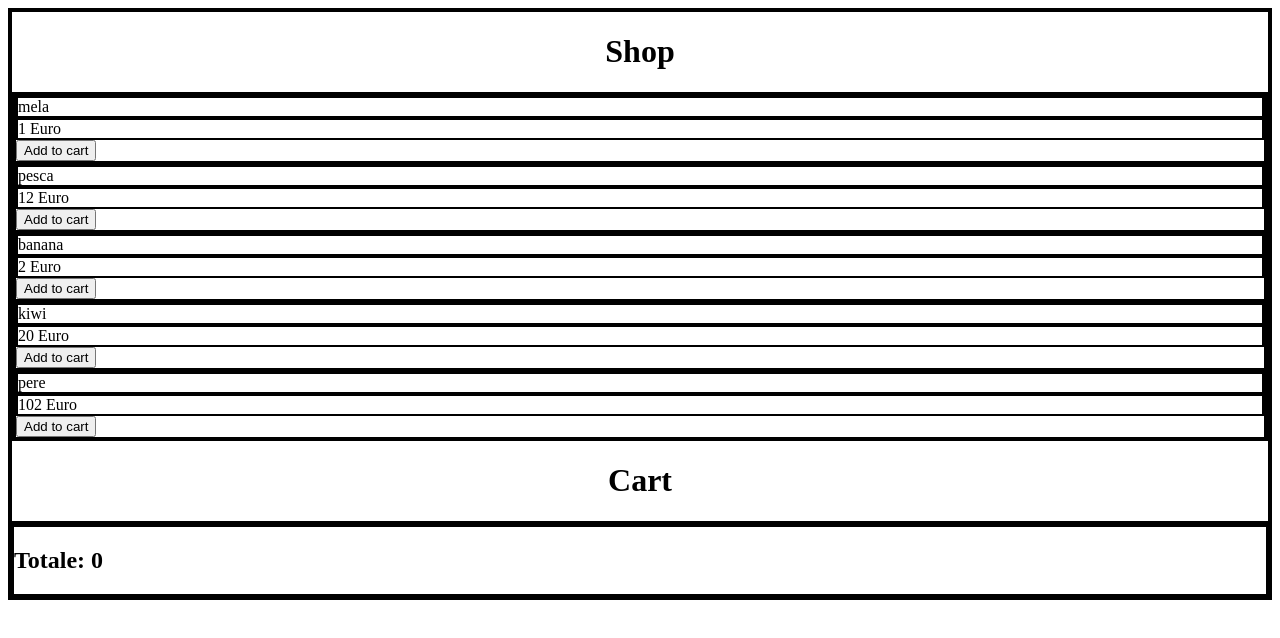
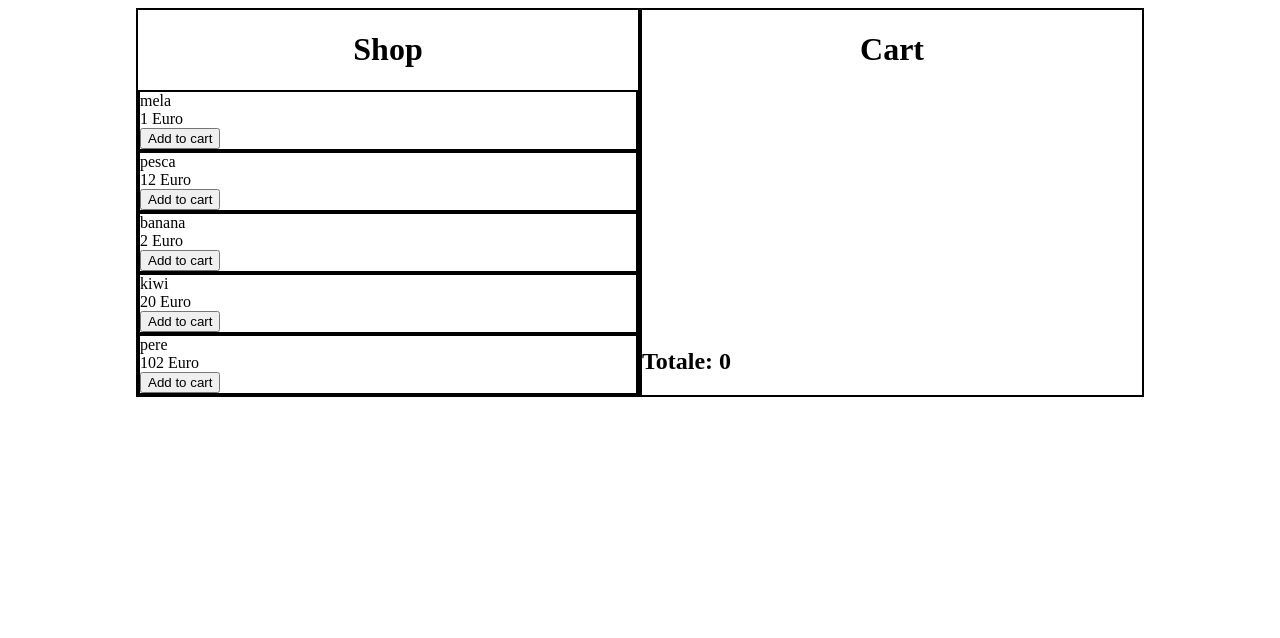
Before and after one commit to carlopoggi/shop, a React (Create React App) app: page / in a window 1280 px wide. Shown: the top 638 px of the page. Built offline with nearby package versions, Linux system fonts and the light colour scheme.

Commit message:
edit css

```diff
--- a/src/App.css
+++ b/src/App.css
@@ -1,13 +1,24 @@
-div {
+div {}
+
+.App {
+  display: flex;
+  justify-content: center;
+}
+
+.scatola {
+  width: 500px;
+  display: flex;
+  flex-direction: column;
+  flex-wrap: wrap;
   border: solid 2px;
 }
 
-.scatola {
-  display: flex;
-  flex-wrap: wrap
+.row-cart {
+  border: solid 2px;
 }
 
- .lista {
+.shop-list,
+.cart-list {
   flex-grow: 4;
 }
 
--- a/src/components/Shop.js
+++ b/src/components/Shop.js
@@ -49,11 +49,14 @@ const Shop = () => {
 
   return (
     <>
+     <div className='scatola'>
       <h1> Shop </h1>
       <List
         data={shopItems}
         onAdd={onIncrement}
       />
+      </div>
+      <div className='scatola'>
       <h1> Cart </h1>
       <List
         data={cartItems}
@@ -62,6 +65,7 @@ const Shop = () => {
         onDecrement={onDecrement}
       />
       <Total />
+    </div>
     </>
   )
 }
```
Lines whose indentation alone changed are shown as unchanged.
